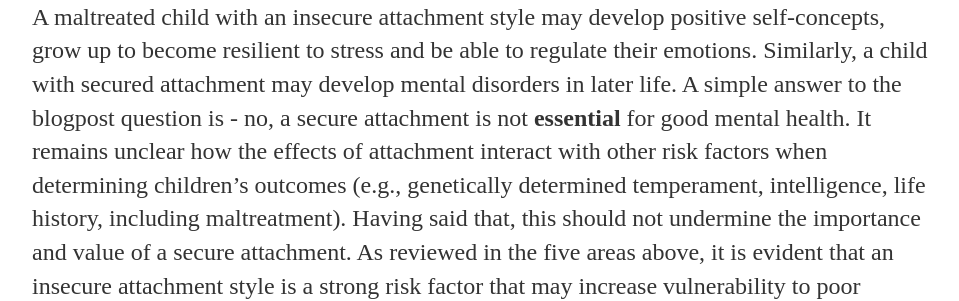
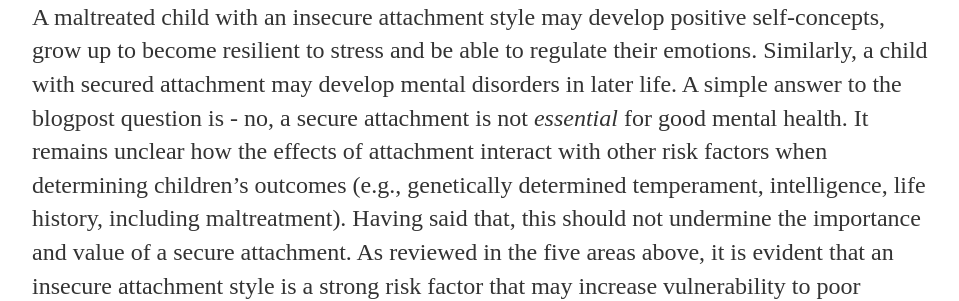
Before and after one commit to adrienne-shum/adrienne-shum.github.io, a Jekyll site: the page built from _posts/2020-01-04-adrienne-shum.md, in a window 1280 px wide. Shown: the part 4505-4806 px from the top of the page, without its empty margins (160-1119 px from the left). Built offline with Jekyll 4.4.1, drawn with Linux system fonts in a browser that asks for light colours.

```diff
--- a/_posts/2020-01-04-adrienne-shum.md
+++ b/_posts/2020-01-04-adrienne-shum.md
@@ -13,11 +13,11 @@ The argument that early attachment experiences shape children’s social and emo
 
 Mental health is an extremely broad area. What does having a good mental health even mean? Broadly speaking, a good mental health would consist of a positive self concept, healthy emotion regulation, minimal to no externalising and internalising behaviour. Here is the full list of areas I will be discussing:
 
-- Personality characteristics (e.g. resilience, dependency, confidence...)
-- Emotion regulation
-- Self-concept
-- Externalising & internalising behaviour
-- Mental disorders
+ * Personality characteristics (e.g. resilience, dependency, confidence...)
+ * Emotion regulation
+ * Self-concept
+ * Externalising & internalising behaviour
+ * Mental disorders
 
 ## Personality characteristics
 To begin with, let us look into how early attachment affects personality as children grow up. This association was explored in the Minnesota Study of Risk and Adaptation from Birth to Adulthood [4]. In this prospective longitudinal study, children were recruited in infancy with their families and followed through age 34 years. Semi-structured observations were conducted at 12 and 18 months. In the years that followed, personality characteristics were assessed regularly through a range of measures including self reports,  behavioural observations, interviews.
@@ -48,4 +48,4 @@ The causal link between attachment and psychopathology is further complicated by
 All in all, there is evidence that an attachment-insecure attachment link exists but it is clear that a causal relationship cannot be established. Other factors are likely to intersect with or heighten the effects of attachment on the way to mental disorders.
 
 ## Final thoughts
-A maltreated child with an insecure attachment style may develop positive self-concepts, grow up to become resilient to stress and be able to regulate their emotions. Similarly, a child with secured attachment may develop mental disorders in later life. A simple answer to the blogpost question is - no, a secure attachment is not **essential** for good mental health. It remains unclear how the effects of attachment interact with other risk factors when determining children's outcomes (e.g., genetically determined temperament, intelligence, life history, including maltreatment). Having said that, this should not undermine the importance and value of a secure attachment. As reviewed in the five areas above, it is evident that an insecure attachment style is a strong risk factor that may increase vulnerability to poor mental health. This highlights the importance for primary caregivers to create a safe space for their child to form a secure attachment with them.
+A maltreated child with an insecure attachment style may develop positive self-concepts, grow up to become resilient to stress and be able to regulate their emotions. Similarly, a child with secured attachment may develop mental disorders in later life. A simple answer to the blogpost question is - no, a secure attachment is not *essential* for good mental health. It remains unclear how the effects of attachment interact with other risk factors when determining children's outcomes (e.g., genetically determined temperament, intelligence, life history, including maltreatment). Having said that, this should not undermine the importance and value of a secure attachment. As reviewed in the five areas above, it is evident that an insecure attachment style is a strong risk factor that may increase vulnerability to poor mental health. This highlights the importance for primary caregivers to create a safe space for their child to form a secure attachment with them.
```
